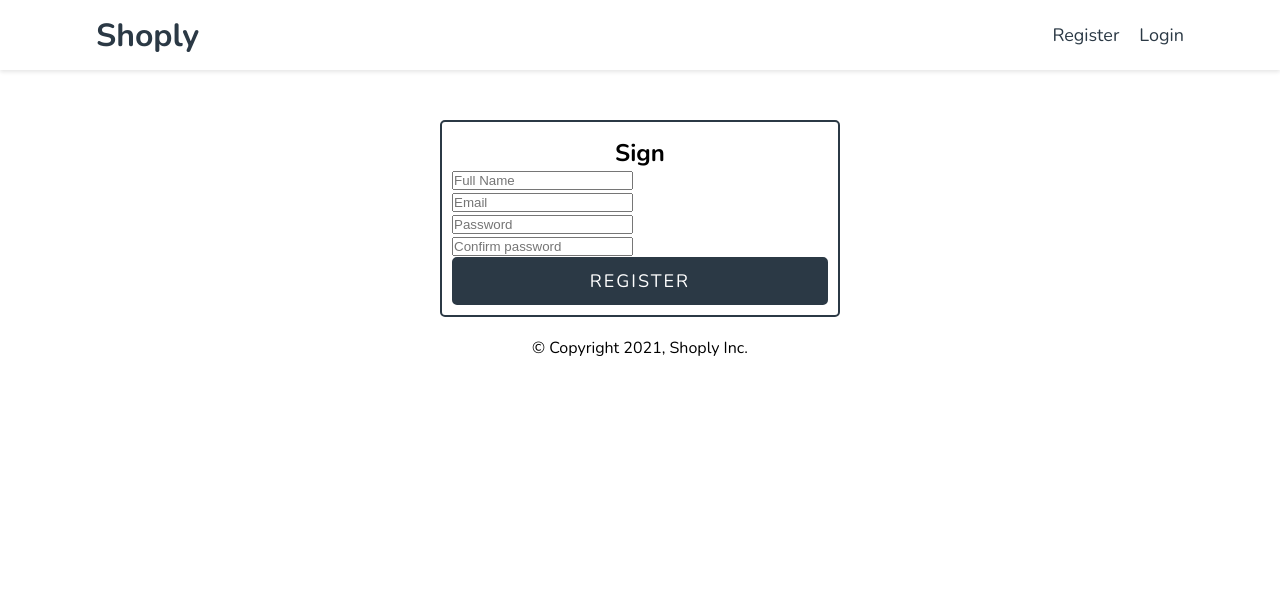
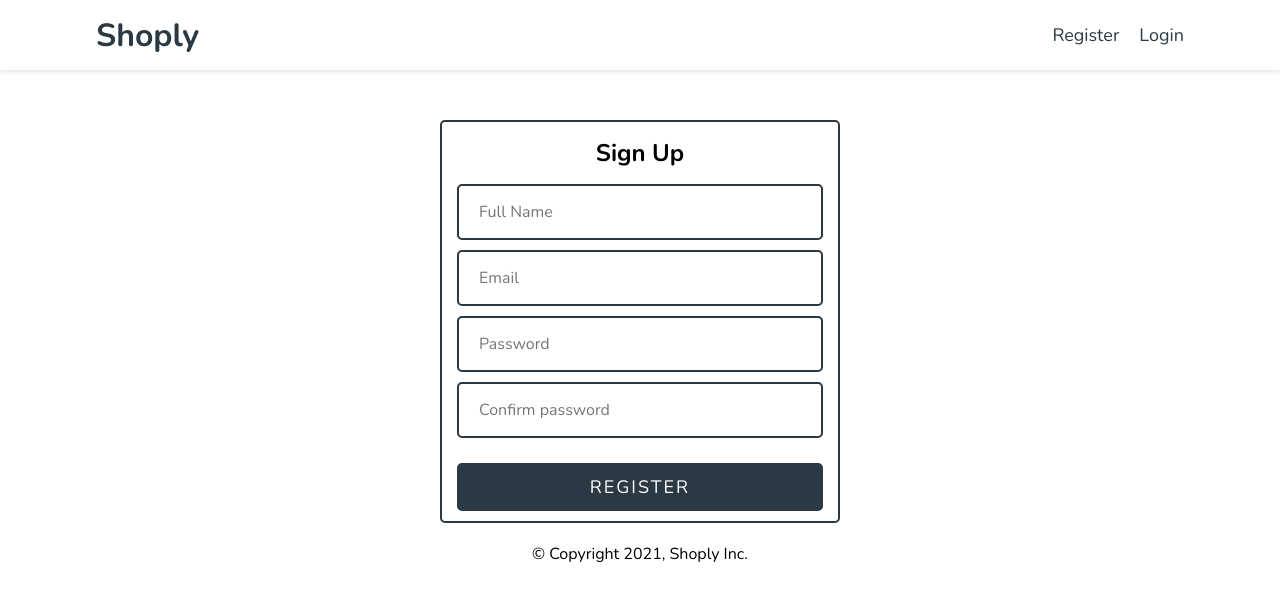
Before and after one commit to NightClover-code/basic-eCommerce-website, a React (Create React App) app: page /registration in a window 1280 px wide. Shown: the top 600 px of the page. Built offline with nearby package versions, Linux system fonts and the light colour scheme; no server answers.

Commit message:
added styling for sign up

```diff
--- a/src/components/Forms/Button/_button.scss
+++ b/src/components/Forms/Button/_button.scss
@@ -12,6 +12,7 @@
   transition: all 0.2s ease-in;
   text-transform: uppercase;
   letter-spacing: 2px;
+  margin-top: 20px;
   &:hover {
     background-color: #fff;
     color: $dark-blue;
--- a/src/components/Forms/FormInput/_form-input.scss
+++ b/src/components/Forms/FormInput/_form-input.scss
@@ -0,0 +1,12 @@
+.form__input__container {
+  .form__input {
+    width: 100%;
+    font-family: inherit;
+    padding: 15px 20px;
+    font-size: 16px;
+    margin: 5px 0;
+    border-radius: 5px;
+    outline: none;
+    border: 2px solid $dark-blue;
+  }
+}
--- a/src/components/Forms/FormInput/index.tsx
+++ b/src/components/Forms/FormInput/index.tsx
@@ -14,7 +14,7 @@ const FormInput: React.FC<FormInputProps> = ({
   ...otherProps
 }) => {
   return (
-    <div className="form__input">
+    <div className="form__input__container">
       {label && <label>{label}</label>}
       <input className="form__input" {...otherProps} onChange={onChange} />
     </div>
--- a/src/components/SignIn/_signin.scss
+++ b/src/components/SignIn/_signin.scss
@@ -12,7 +12,7 @@
     margin: auto;
     overflow: hidden;
     border: 2px solid $dark-blue;
-    padding: 15px 10px 10px 10px;
+    padding: 15px 15px 10px 15px;
     border-radius: 5px;
     @include flexBoxColumn();
     form {
--- a/src/components/SignUp/_signup.scss
+++ b/src/components/SignUp/_signup.scss
@@ -12,11 +12,14 @@
     margin: auto;
     overflow: hidden;
     border: 2px solid $dark-blue;
-    padding: 15px 10px 10px 10px;
+    padding: 15px 15px 10px 15px;
     border-radius: 5px;
     @include flexBoxColumn();
     form {
       width: 100%;
     }
+    h2 {
+      padding-bottom: 10px;
+    }
   }
 }
--- a/src/components/SignUp/index.tsx
+++ b/src/components/SignUp/index.tsx
@@ -30,7 +30,7 @@ const SignUp: React.FC = () => {
   return (
     <div className="signup">
       <div className="container">
-        <h2>Sign</h2>
+        <h2>Sign Up</h2>
         <form onSubmit={onSubmitHandler}>
           <FormInput
             onChange={onChangeHandler}
--- a/src/styles/css/default.css
+++ b/src/styles/css/default.css
@@ -132,7 +132,7 @@ footer {
   margin: auto;
   overflow: hidden;
   border: 2px solid #2b3945;
-  padding: 15px 10px 10px 10px;
+  padding: 15px 15px 10px 15px;
   border-radius: 5px;
   display: -webkit-box;
   display: -ms-flexbox;
@@ -168,6 +168,7 @@ footer {
   transition: all 0.2s ease-in;
   text-transform: uppercase;
   letter-spacing: 2px;
+  margin-top: 20px;
 }
 
 .btn:hover {
@@ -184,7 +185,7 @@ footer {
   margin: auto;
   overflow: hidden;
   border: 2px solid #2b3945;
-  padding: 15px 10px 10px 10px;
+  padding: 15px 15px 10px 15px;
   border-radius: 5px;
   display: -webkit-box;
   display: -ms-flexbox;
@@ -203,6 +204,21 @@ footer {
 
 .signup .container form {
   width: 100%;
+}
+
+.signup .container h2 {
+  padding-bottom: 10px;
+}
+
+.form__input__container .form__input {
+  width: 100%;
+  font-family: inherit;
+  padding: 15px 20px;
+  font-size: 16px;
+  margin: 5px 0;
+  border-radius: 5px;
+  outline: none;
+  border: 2px solid #2b3945;
 }
 
 html,
```
Also changed, not shown: 1 other file (tests, documents, lock files or other folders).
